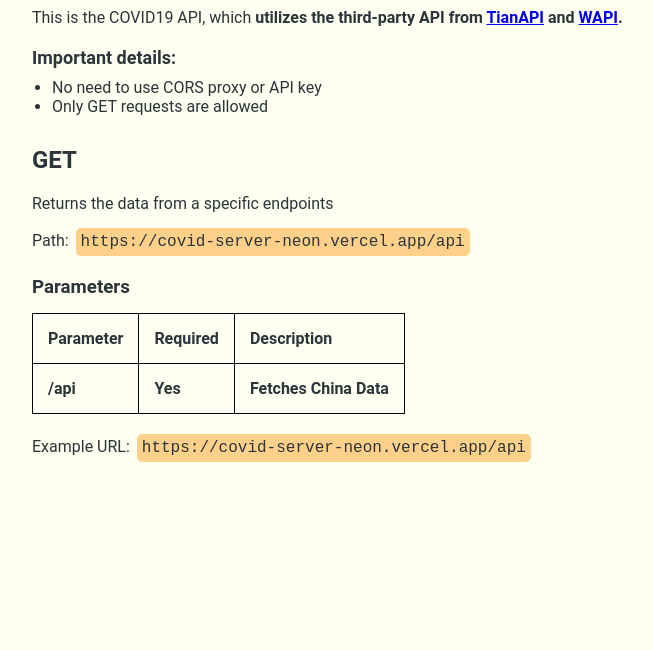
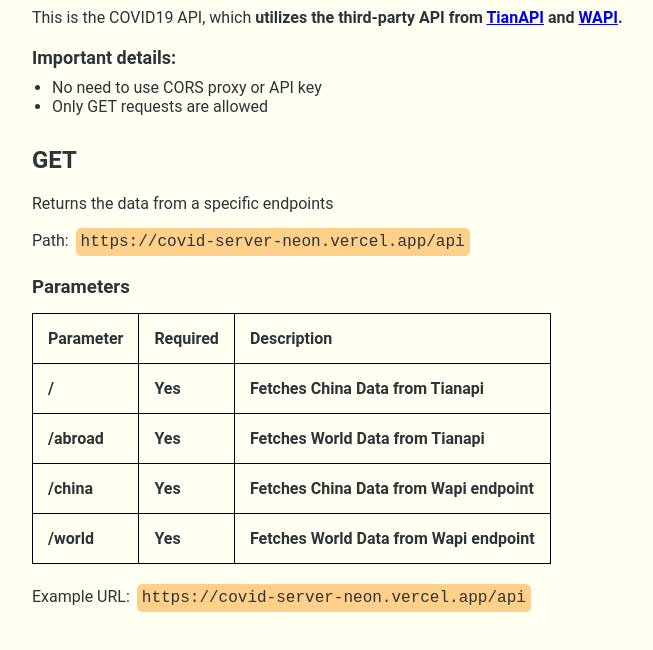
Before and after one commit to LeonXu260/covid-server, a website: page public/index.html in a window 1280 px wide. Shown: the part 80-730 px from the top of the page, without its empty margins (38-691 px from the left). Drawn offline with Linux system fonts and the light colour scheme.

Commit message:
doc & fix: update description from the first parameters and add other parameters

```diff
--- a/public/index.html
+++ b/public/index.html
@@ -39,9 +39,24 @@
           <th>Description</th>
         </tr>
         <tr>
-          <th>/api</th>
+          <th>/</th>
           <th>Yes</th>
-          <th>Fetches China Data</th>
+          <th>Fetches China Data from Tianapi</th>
+        </tr>
+        <tr>
+          <th>/abroad</th>
+          <th>Yes</th>
+          <th>Fetches World Data from Tianapi</th>
+        </tr>
+        <tr>
+          <th>/china</th>
+          <th>Yes</th>
+          <th>Fetches China Data from Wapi endpoint</th>
+        </tr>
+        <tr>
+          <th>/world</th>
+          <th>Yes</th>
+          <th>Fetches World Data from Wapi endpoint</th>
         </tr>
       </table>
       <p>Example URL: <code>https://covid-server-neon.vercel.app/api</code></p>
```
